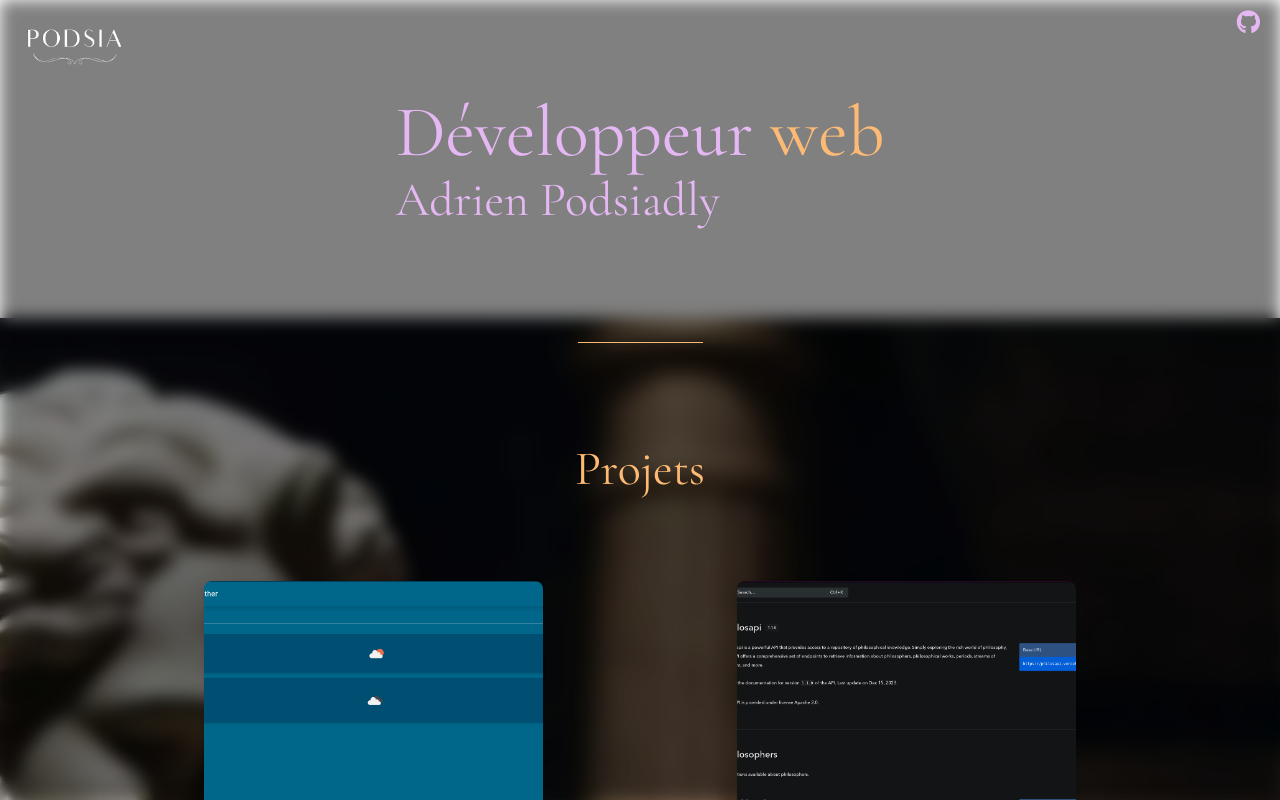
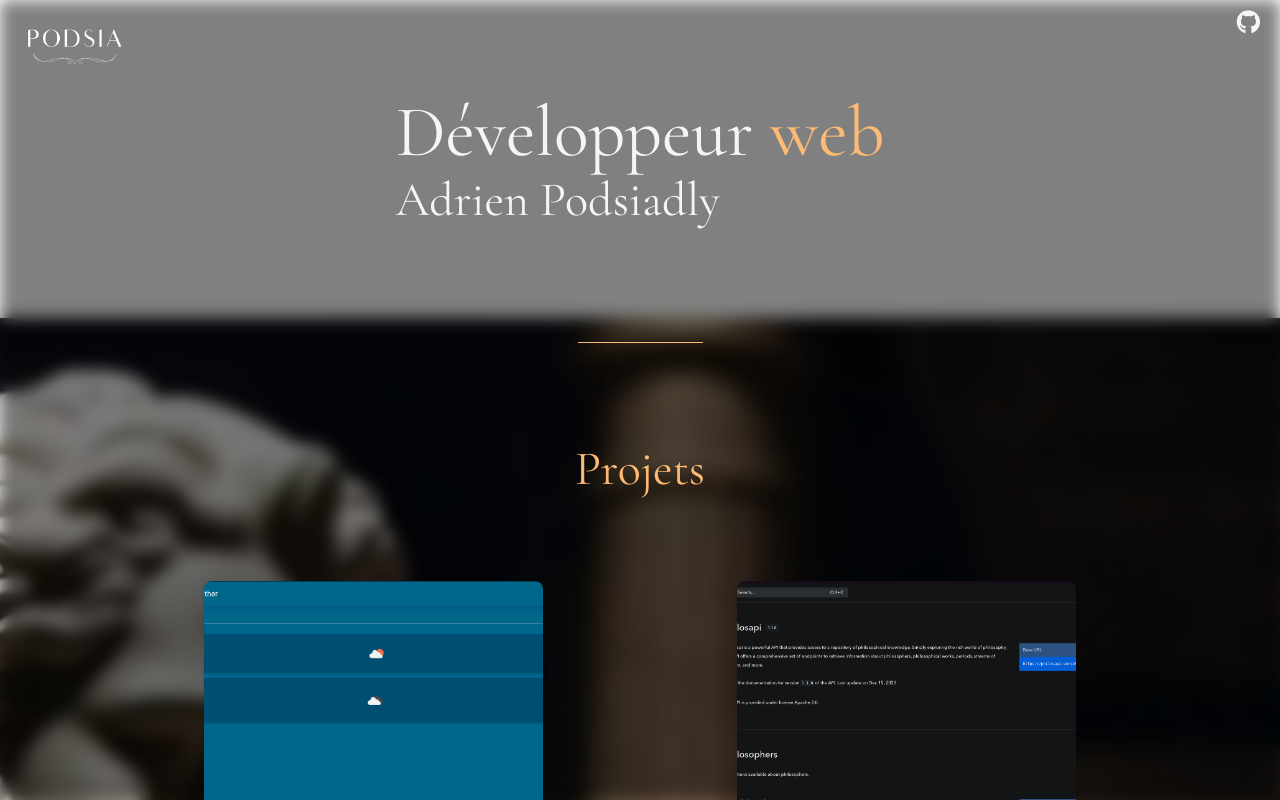
Before and after one commit to Wawarons/portfolio_vue, a Vue app: page / in a window 1280 px wide. Shown: the top 800 px of the page. Built offline with nearby package versions, Linux system fonts and the light colour scheme; a web font is replaced by a local one.

Commit message:
Update tailwind.config.js

```diff
--- a/tailwind.config.js
+++ b/tailwind.config.js
@@ -6,7 +6,7 @@ export default {
   theme: {
     extend: {
       colors: {
-        'text-primary': '#E5B8F4',
+        'text-primary': '#F5F5F5',
         'color-accent': '#FDBA74'
       }
     },
```
